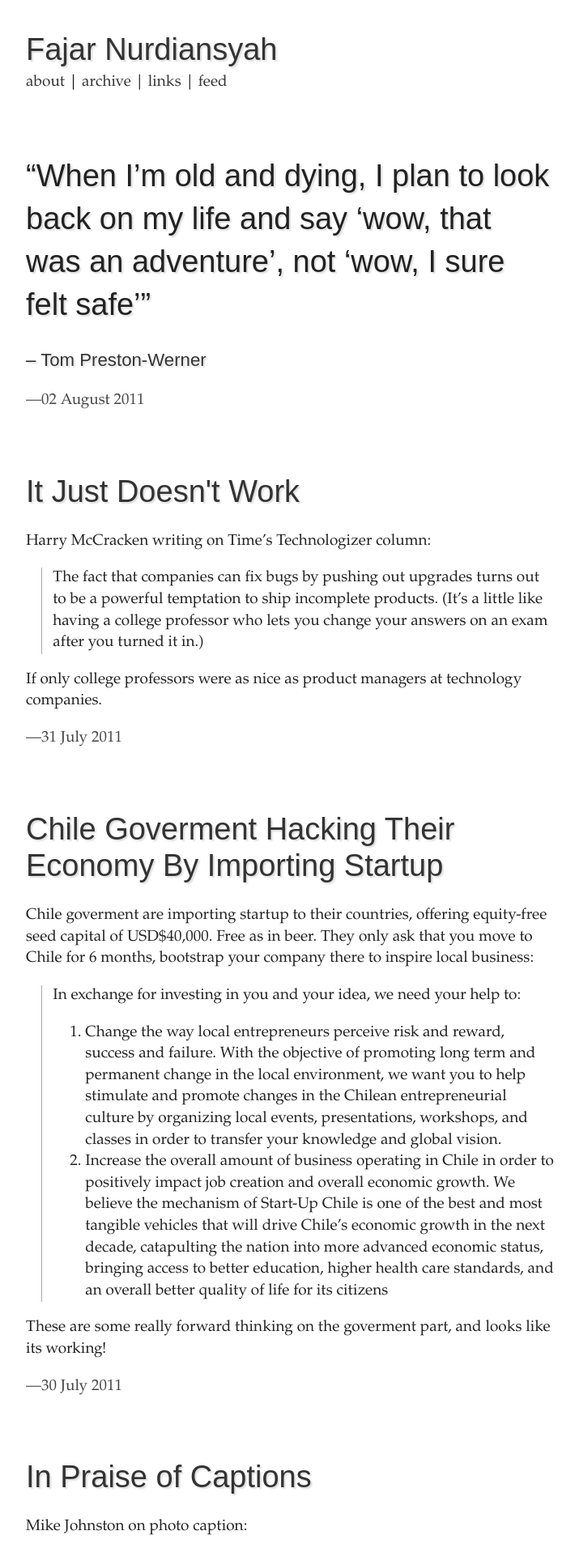
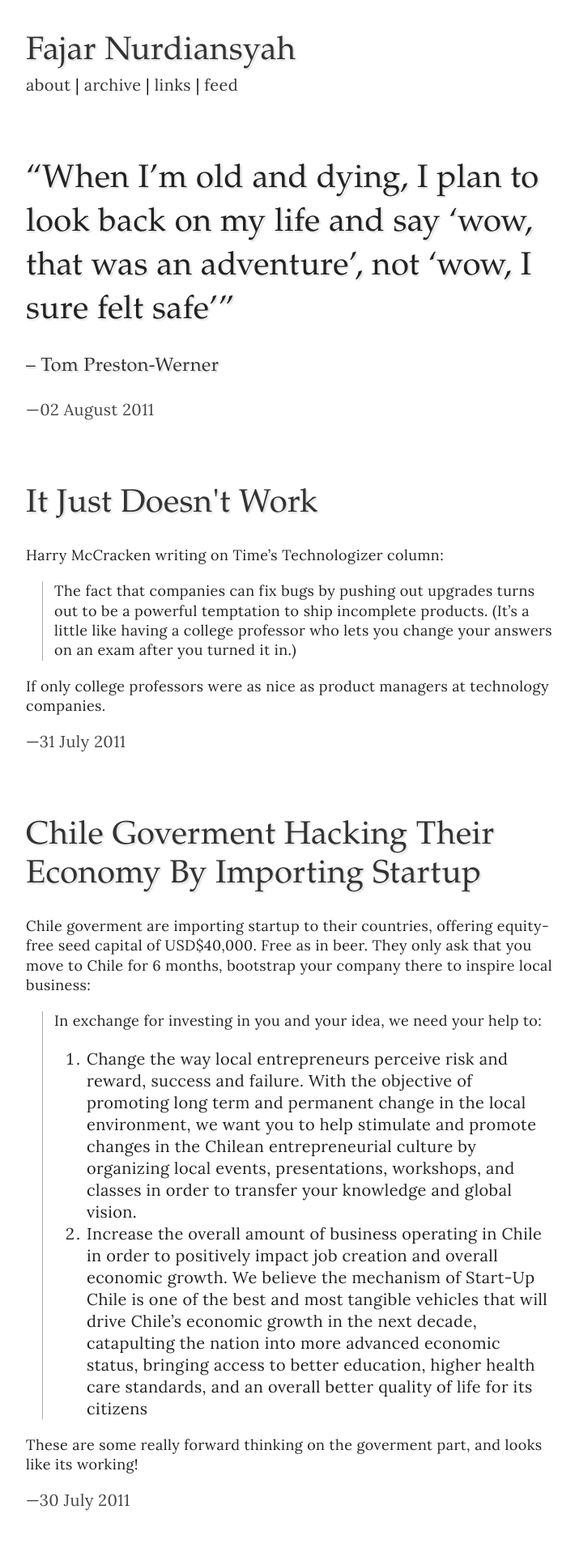
Before and after one commit to fajarnurdiansyah/fajarnurdiansyah.github.com, a Jekyll site: the page built from index.html, in a window 1280 px wide. Shown: the top 1917 px of the page at 81% size, without its empty margins (282-997 px from the left). Built offline with Jekyll 4.4.1, drawn with Linux system fonts in a browser that asks for light colours; some web fonts are replaced; Markdown is read by kramdown in place of the engine named in the settings; the list of posts is cut into pages by our own code; comment, search, counter and statistics services are not loaded.

Commit message:
Update font style

```diff
--- a/_layouts/default.html
+++ b/_layouts/default.html
@@ -13,8 +13,10 @@
 	<link rel="openid2.provider" href="http://www.myopenid.com/server" />
 	<meta http-equiv="X-XRDS-Location" content="http://www.myopenid.com/xrds?username=fajar.nurdiansyah.myopenid.com" />
 	<link rel="alternate" type="application/atom+xml" title="Fajar Nurdiansyah" href="http://feeds.feedburner.com/FajarNurdiansyah" />
-	<link href='http://fonts.googleapis.com/css?family=Quattrocento|OFL+Sorts+Mill+Goudy+TT&v2' rel='stylesheet' type='text/css'>
+	<link href='http://fonts.googleapis.com/css?family=OFL+Sorts+Mill+Goudy+TT|Lora:400,400italic,700,700italic' rel='stylesheet' type='text/css'>
 	<link rel="stylesheet" href="/css/style.css" type="text/css" />
+	<script type="text/javascript" src="http://use.typekit.com/fnz1cls.js"></script>
+	<script type="text/javascript">try{Typekit.load();}catch(e){}</script>
 	<script type="text/javascript">
 
 	  var _gaq = _gaq || [];
--- a/_layouts/post.html
+++ b/_layouts/post.html
@@ -13,7 +13,7 @@
 	<link rel="openid2.provider" href="http://www.myopenid.com/server" />
 	<meta http-equiv="X-XRDS-Location" content="http://www.myopenid.com/xrds?username=fajar.nurdiansyah.myopenid.com" />
 	<link rel="alternate" type="application/atom+xml" title="Fajar Nurdiansyah" href="http://feeds.feedburner.com/FajarNurdiansyah" />
-	<link href='http://fonts.googleapis.com/css?family=Quattrocento|OFL+Sorts+Mill+Goudy+TT&v2' rel='stylesheet' type='text/css'>
+	<link href='http://fonts.googleapis.com/css?family=OFL+Sorts+Mill+Goudy+TT|Lora:400,400italic,700,700italic' rel='stylesheet' type='text/css'>
 	<link rel="stylesheet" href="/css/style.css" type="text/css" />
 	<script type="text/javascript">
 	  var _gaq = _gaq || [];
--- a/_layouts/quote.html
+++ b/_layouts/quote.html
@@ -13,7 +13,7 @@
 	<link rel="openid2.provider" href="http://www.myopenid.com/server" />
 	<meta http-equiv="X-XRDS-Location" content="http://www.myopenid.com/xrds?username=fajar.nurdiansyah.myopenid.com" />
 	<link rel="alternate" type="application/atom+xml" title="Fajar Nurdiansyah" href="http://feeds.feedburner.com/FajarNurdiansyah" />
-	<link href='http://fonts.googleapis.com/css?family=Quattrocento|OFL+Sorts+Mill+Goudy+TT&v2' rel='stylesheet' type='text/css'>
+	<link href='http://fonts.googleapis.com/css?family=OFL+Sorts+Mill+Goudy+TT|Lora:400,400italic,700,700italic' rel='stylesheet' type='text/css'>
 	<link rel="stylesheet" href="/css/style.css" type="text/css" />
 	<script type="text/javascript">
 	  var _gaq = _gaq || [];
--- a/css/style.css
+++ b/css/style.css
@@ -1,7 +1,8 @@
 body {
 	@import url(http://fonts.googleapis.com/css?family=Quattrocento|OFL+Sorts+Mill+Goudy+TT&v2);
-	font: normal normal 19px 'Quattrocento', 'Palatino Linotype', Palatino, Georgia, Utopia, serif;
-	line-height: 1.4;
+	font: normal normal 20px 'Lora', 'Palatino Linotype', Palatino, Georgia, Utopia, serif;
+	line-height: 1.35;
+	letter-spacing: 0.02em;
 	color: #222;
 	/*text-align: justify;*/
 	width: 652px;
@@ -11,9 +12,12 @@ body {
 	text-rendering: optimizeLegibility;
 }
 body h1, body h2, body h3, body h4, body h5, body h6{
-	font-family: 'OFL Sorts Mill Goudy TT', arial, serif;
+	font-family: 'OFL Sorts Mill Goudy TT', 'Palatino Linotype', Palatino, serif;
 	font-weight: normal;
 	text-shadow: #DDD 2px 2px 2px;
+}
+article p {
+   font-size: 90%;
 }
 
 blockquote {
@@ -74,6 +78,7 @@ a:visited, .posttitle a:visited{
    color: #333;
 }
 
+
 article a:link{
    text-decoration: underline;
    color: #333;
@@ -83,6 +88,8 @@ article a:visited{
    text-decoration: underline;
    color: #444;
 }
+
+
 
 a:hover, article a:hover, .posttitle a:hover{
 	text-decoration:underline;
```
